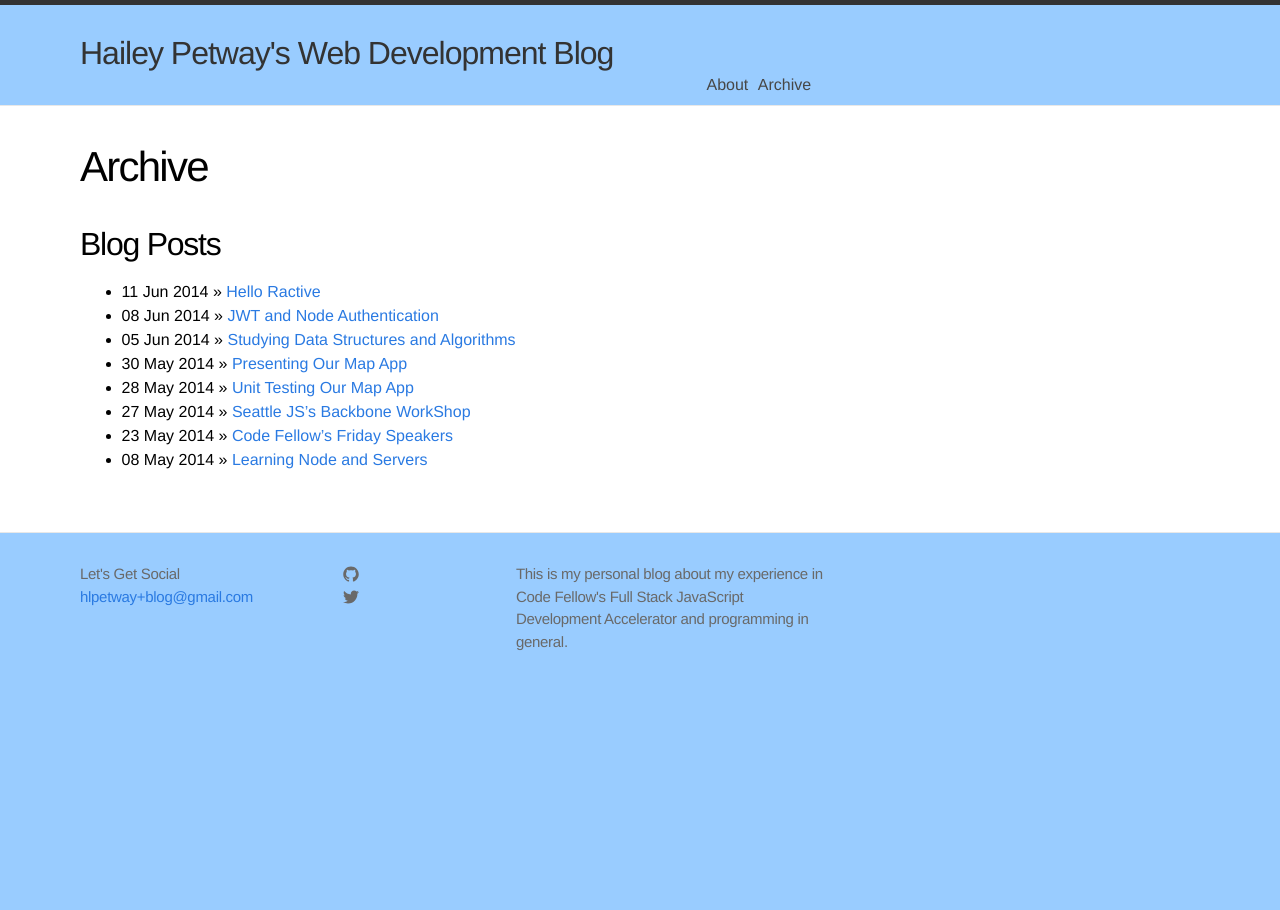
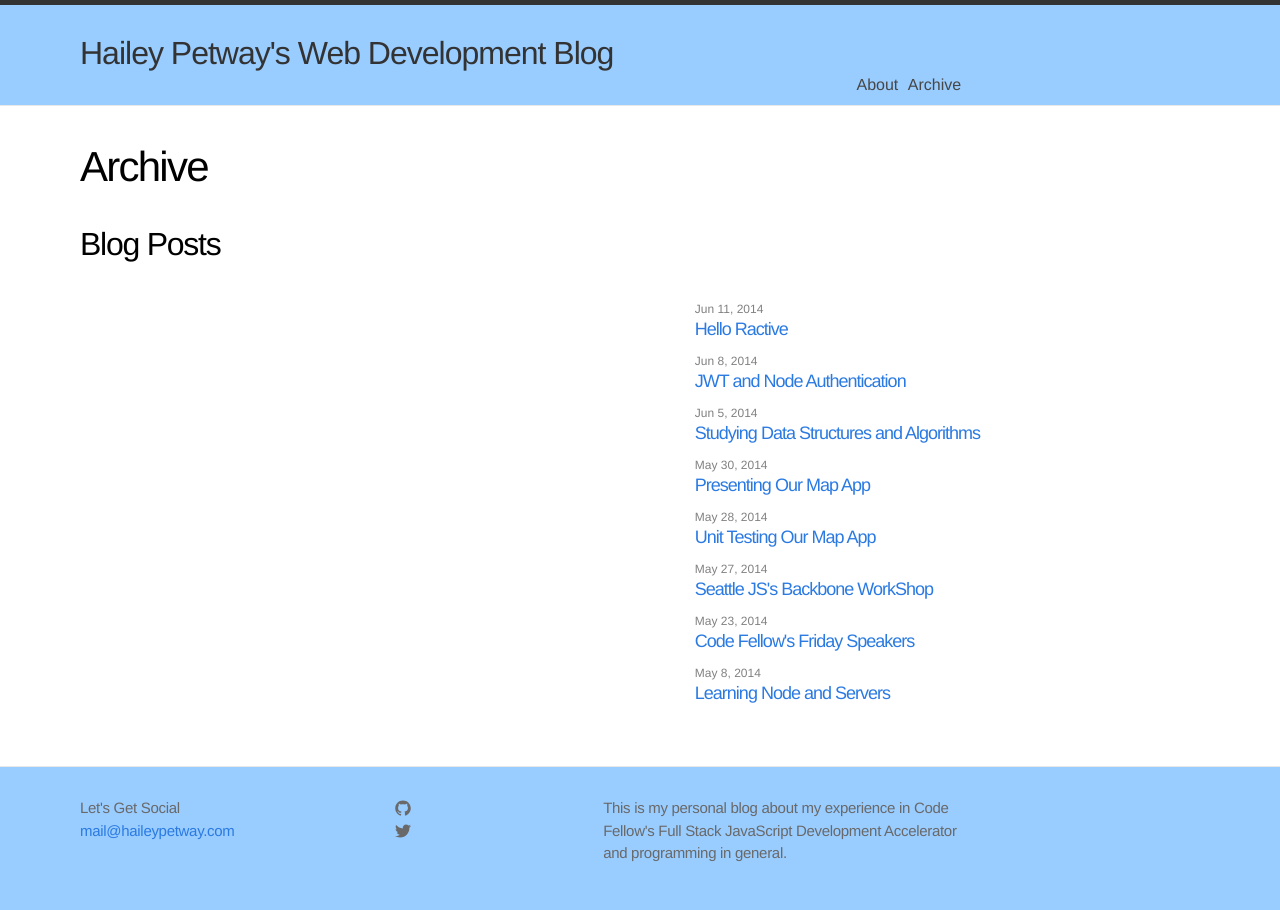
Before and after one commit to hlpetway/blog, a Jekyll site: the page built from archive.md, in a window 1280 px wide. Built offline with Jekyll 4.4.1, drawn with Linux system fonts in a browser that asks for light colours.

Commit message:
adding recent posts section

```diff
--- a/_config.yml
+++ b/_config.yml
@@ -1,6 +1,6 @@
 # Site settings
 title: Hailey Petway's Web Development Blog
-email: hlpetway+blog@gmail.com
+email: mail@haileypetway.com
 description: "This is my personal blog about my experience in Code Fellow's Full Stack JavaScript Development Accelerator and programming in general."
 baseurl: "/blog"
 url: ""
--- a/archive.md
+++ b/archive.md
@@ -2,9 +2,12 @@
 layout: page
 title: Archive
 ---
-
 ## Blog Posts
-
-{% for post in site.posts %}
-  * {{ post.date | date_to_string }} &raquo; [ {{ post.title }} ]({{ post.url }})
-{% endfor %}
+<ul class="posts">
+  {% for post in site.posts %}
+    <li>
+      <span class="post-date">{{ post.date | date: "%b %-d, %Y" }}</span>
+      <a class="post-link" href="{{ post.url | prepend: site.baseurl }}">{{ post.title }}</a>
+    </li>
+  {% endfor %}
+</ul>
--- a/css/main.css
+++ b/css/main.css
@@ -34,7 +34,7 @@ a:visited { color: #205caa; }
 .wrap:after { content:""; display:table; }
 .wrap:after { clear: both; }
 .wrap {
-  max-width: 750px;
+  max-width: 900px;
   padding: 0 30px;
   margin: 0 50px;
   zoom: 1;
@@ -172,19 +172,25 @@ a:visited { color: #205caa; }
   padding: 10px 10px 10px 0;
 }
 
-.posts { list-style-type: none; }
+.posts {
+  float: right;
+  margin-left: 400px;
+  list-style-type: none;
+  clear: both;
+}
 
-.posts li { margin-bottom: 30px; }
+
+.posts li { margin-bottom: 10px; }
 
 .posts .post-link {
-  font-size: 24px;
+  font-size: 18px;
   letter-spacing: -1px;
   line-height: 1;
 }
 
 .posts .post-date {
   display: block;
-  font-size: 15px;
+  font-size: 12px;
   color: #818181;
 }
 
```
Also changed, not shown: index.html (+13 -3 lines).
